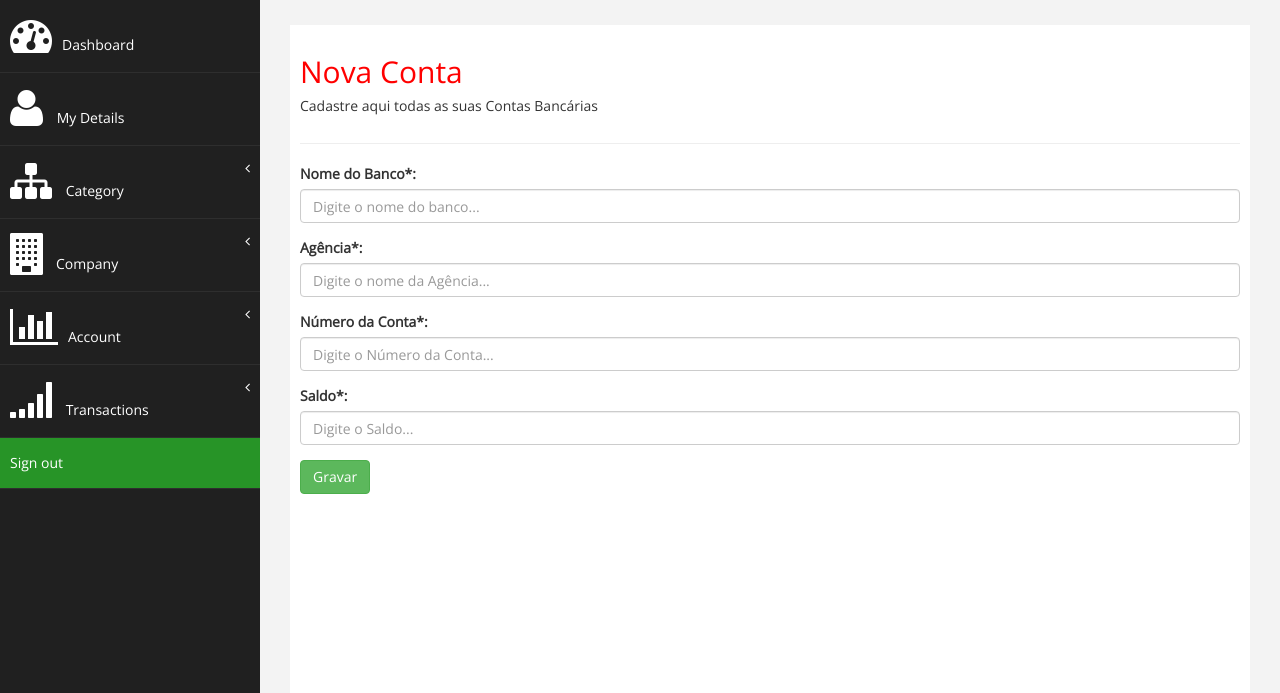
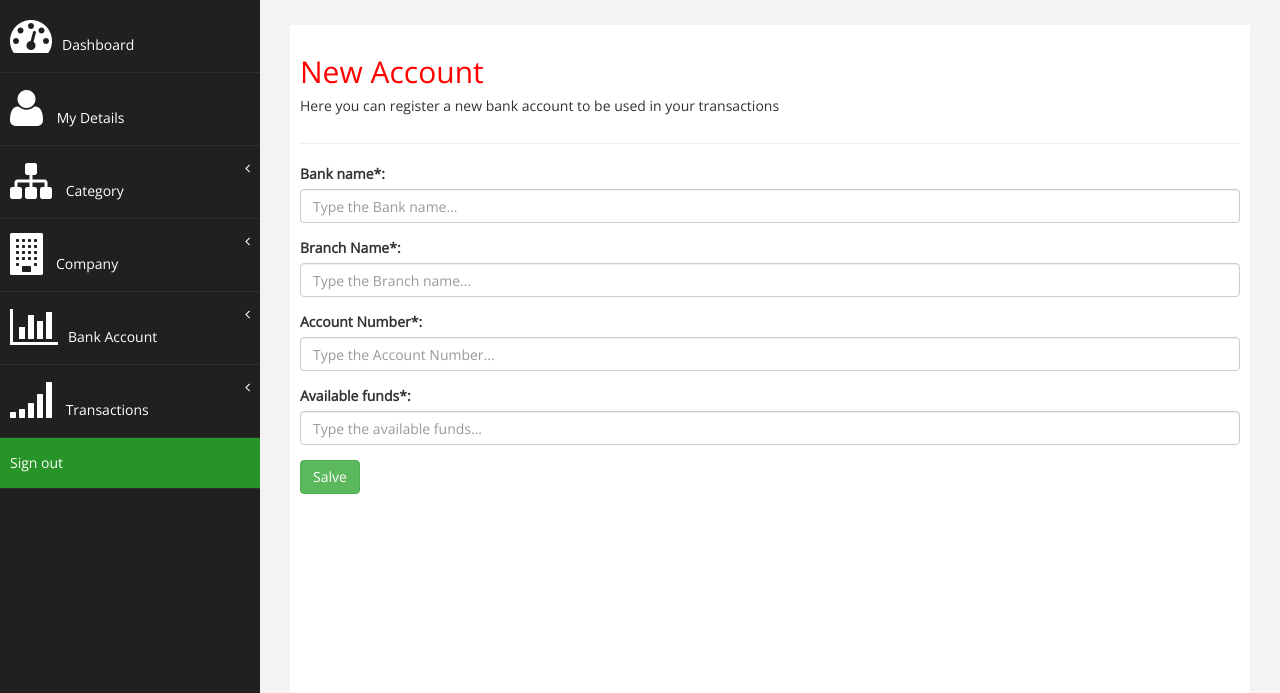
Before and after one commit to WalterGJunior/Final-Project, a PHP site: page /nova_conta.php in a window 1280 px wide. Shown: the part 60-753 px from the top of the page. Run offline with PHP 8.4, Linux system fonts and the light colour scheme; the visitor is signed in with stand-in values (Sample User, id 1).

Commit message:
New updates - 02/06/2021

```diff
--- a/Financeiro/_navbar.php
+++ b/Financeiro/_navbar.php
@@ -25,7 +25,7 @@ if(isset($_GET['close']) && $_GET['close']==1){
                 <a href="#"><i class="fa fa-sitemap fa-3x"></i> Category<span class="fa arrow"></span></a>
                 <ul class="nav nav-second-level">
                     <li>
-                        <a href="nova_categoria.php">New Category</a>
+                        <a href="nova_categoria.php">Create a new category</a>
                     </li>
                     <li>
                         <a href="consultar_categoria.php">Search / Change</a>
@@ -37,7 +37,7 @@ if(isset($_GET['close']) && $_GET['close']==1){
                 <a href="#"><i class="fa fa-building fa-3x"></i>Company<span class="fa arrow"></span></a>
                 <ul class="nav nav-second-level">
                     <li>
-                        <a href="nova_empresa.php">New Company</a>
+                        <a href="nova_empresa.php">Create a new company</a>
                     </li>
                     <li>
                         <a href="consultar_empresa.php">Search / Change</a>
@@ -46,10 +46,10 @@ if(isset($_GET['close']) && $_GET['close']==1){
             </li>
             <!-- CONTA -->
             <li>
-                <a href="#"><i class="fa fa-bar-chart-o fa-3x"></i>Account<span class="fa arrow"></span></a>
+                <a href="#"><i class="fa fa-bar-chart-o fa-3x"></i>Bank Account<span class="fa arrow"></span></a>
                 <ul class="nav nav-second-level">
                     <li>
-                        <a href="nova_conta.php">New Account</a>
+                        <a href="nova_conta.php">Create a new account</a>
                     </li>
                     <li>
                         <a href="consultar_conta.php">Search / Change</a>
--- a/Financeiro/nova_conta.php
+++ b/Financeiro/nova_conta.php
@@ -40,8 +40,8 @@ include_once '_head.php';
 
                     <?php include_once '_msg.php'; ?>
 
-                        <h2>Nova Conta</h2>
-                        <h5>Cadastre aqui todas as suas Contas Bancárias  </h5>
+                        <h2>New Account</h2>
+                        <h5>Here you can register a new bank account to be used in your transactions  </h5>
 
                     </div>
                 </div>
@@ -49,22 +49,22 @@ include_once '_head.php';
                 <hr />
                 <form action="nova_conta.php" method="POST">
                 <div class="form-group">
-                    <label>Nome do Banco*:</label>
-                    <input class="form-control" placeholder="Digite o nome do banco..." name="banco" id="banco"/>
+                    <label>Bank name*:</label>
+                    <input class="form-control" placeholder="Type the Bank name..." name="banco" id="banco"/>
                 </div>
                 <div class="form-group">
-                    <label>Agência*:</label>
-                    <input class="form-control" placeholder="Digite o nome da Agência..." name="agencia" id="agencia"/>
+                    <label>Branch Name*:</label>
+                    <input class="form-control" placeholder="Type the Branch name..." name="agencia" id="agencia"/>
                 </div>
                 <div class="form-group">
-                    <label>Número da Conta*:</label>
-                    <input class="form-control" placeholder="Digite o Número da Conta..." name="conta" id="name"/>
+                    <label>Account Number*:</label>
+                    <input class="form-control" placeholder="Type the Account Number..." name="conta" id="name"/>
                 </div>
                 <div class="form-group">
-                    <label>Saldo*:</label>
-                    <input class="form-control" placeholder="Digite o Saldo..." name="saldo" id="saldo"/>
+                    <label>Available funds*:</label>
+                    <input class="form-control" placeholder="Type the available funds..." name="saldo" id="saldo"/>
                 </div>
-                <button type="submit" onclick="return ValidarConta()" class="btn btn-success" name="btn_gravar">Gravar</button>
+                <button type="submit" onclick="return ValidarConta()" class="btn btn-success" name="btn_gravar">Salve</button>
                 </form>
             </div>
             <!-- /. PAGE INNER  -->
```
Also changed, not shown: Financeiro/consultar_categoria.php (+6 -6 lines), Financeiro/consultar_empresa.php (+8 -8 lines), Financeiro/meus_dados.php (+6 -6 lines), Financeiro/nova_empresa.php (+9 -9 lines).
